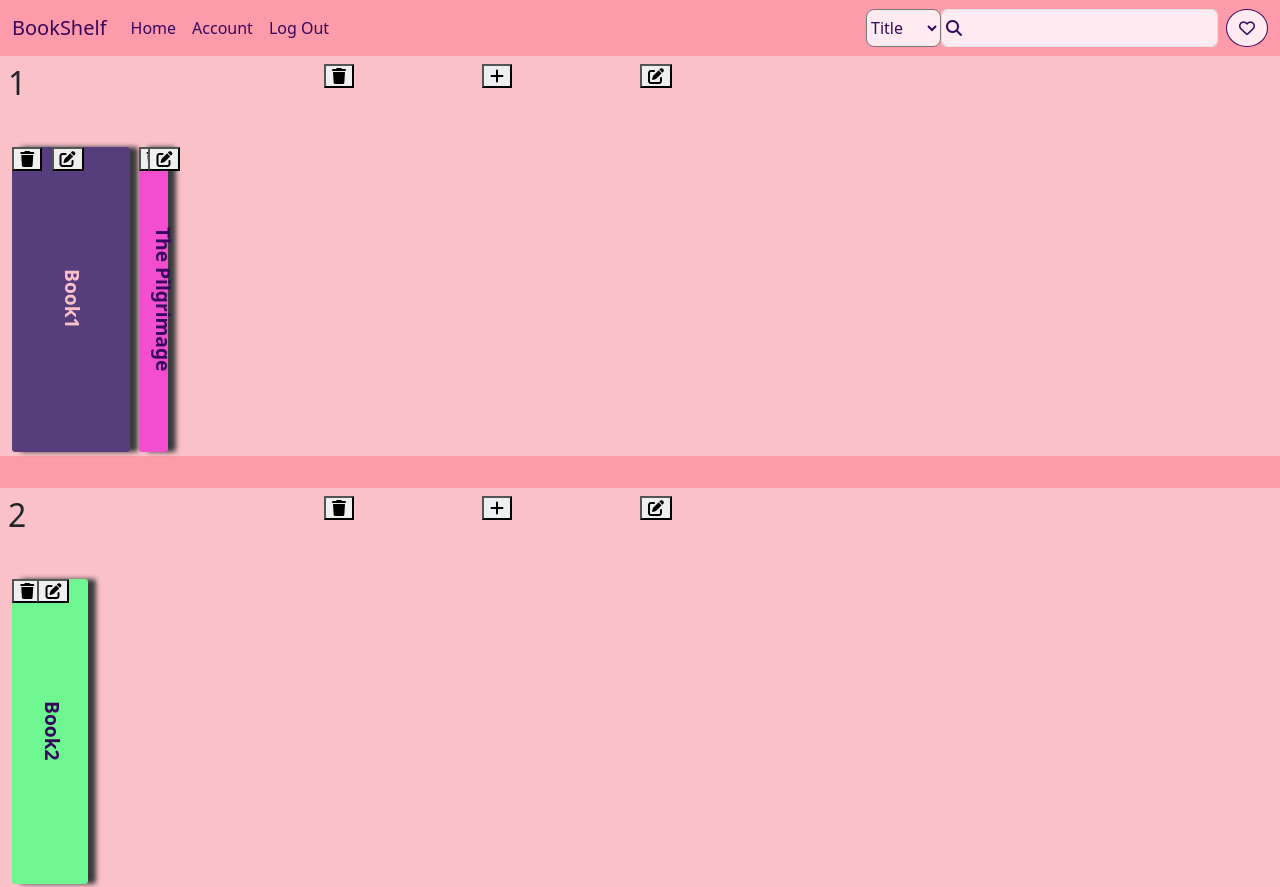
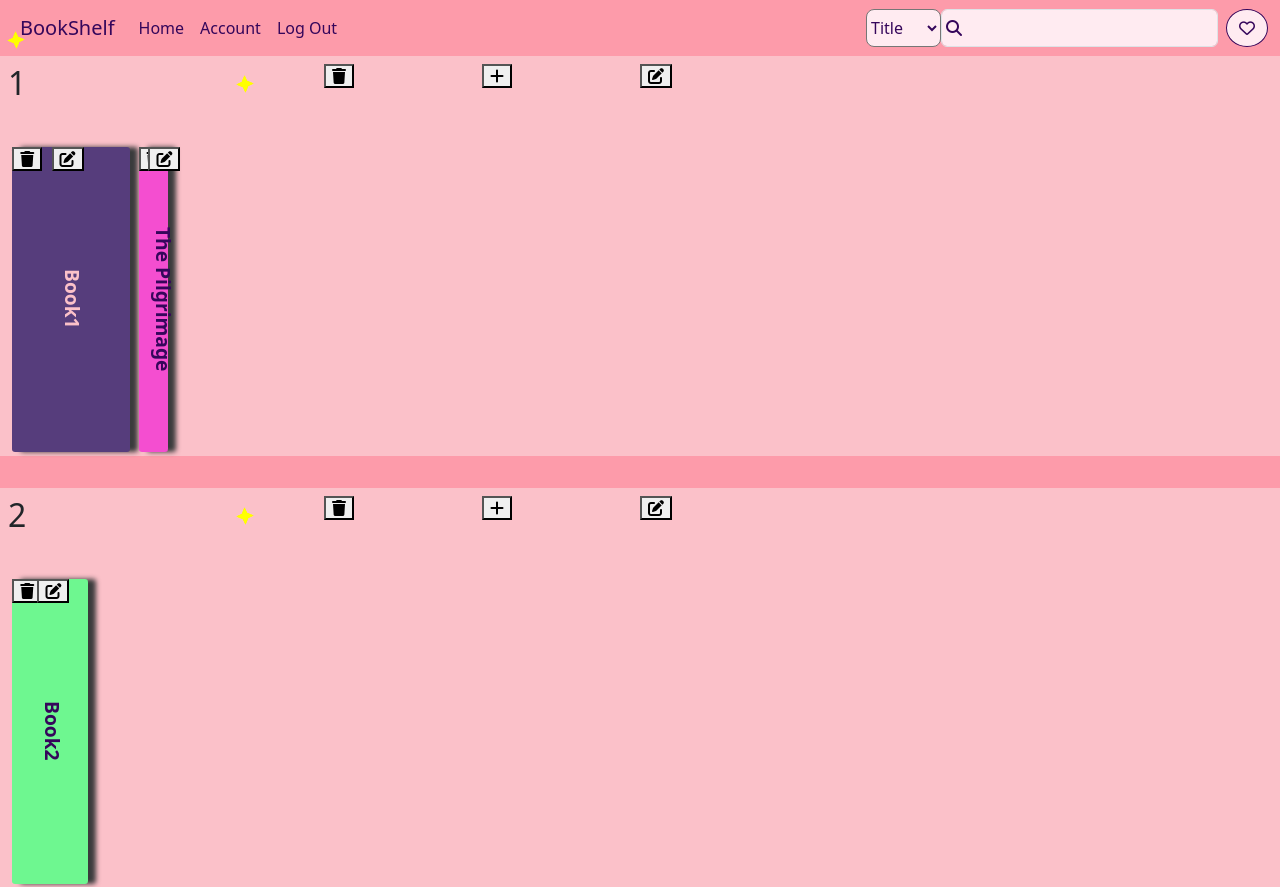
Before and after one commit to hunterb2121/library, a Flask app: page / in a window 1280 px wide. Shown: the top 887 px of the page. Run offline with Flask 3, Linux system fonts and the light colour scheme; a user stored in the database is signed in; data comes from the database, SQL or seed files in the repository; some libraries are stand-ins or nearby versions.

Commit message:
Adding stars to start star animation

```diff
--- a/static/styles.css
+++ b/static/styles.css
@@ -61,7 +61,7 @@ main {
     background-color: #fd9baa;
 }
 
-@keyframes star {
+@keyframes star-color {
     0% {
         background-color: goldenrod;
     }
@@ -79,8 +79,50 @@ main {
     }
 }
 
-.star_collection > * {
-    animation-name: star;
-    animation-duration: 10s;
-    animation-iteration-count: infinite;
+@keyframes star-grow {
+    0% {
+        width: .5rem;
+        height: .5rem;
+    }
+    25% {
+        width: .75rem;
+        height: .75rem;
+    }
+    50% {
+        width: 1rem;
+        height: 1rem;
+    }
+    75% {
+        width: .75rem;
+        height: .75rem;
+    }
+    100% {
+        width: .5rem;
+        height: .5rem;
+    }
 }
+
+.star {
+    position: relative;
+    margin: 1rem auto;
+    width: .5rem;
+    font-size: 1rem;
+}
+
+.star::before {
+    content: "";
+    position: absolute;
+    background-color: yellow;
+    width: .5rem;
+    height: .5rem;
+    transform: rotate(-45deg) skewX(22.5deg) skewY(22.5deg);
+}
+
+.star::after {
+    content: "";
+    position: absolute;
+    background-color: yellow;
+    width: .5rem;
+    height: .5rem;
+    transform: rotate(45deg) skewX(22.5deg) skewY(22.5deg);
+}
--- a/templates/index.html
+++ b/templates/index.html
@@ -14,9 +14,9 @@
             <div class="shelf" data-id="{{ id }}">
                 <h2>{{ id }}</h2>
                 <div class="star-collection">
-                    <div class="star1"></div>
-                    <div class="star2"></div>
-                    <div class="star3"></div>
+                    <div class="star1 star"></div>
+                    <div class="star2 star"></div>
+                    <div class="star3 star"></div>
                 </div>
                 <div class="books_shelf">
                     {% for book in books %}
--- a/templates/layouts.html
+++ b/templates/layouts.html
@@ -26,9 +26,9 @@
             <nav class="navbar navbar-expand-lg bg-body-tertiary">
                 <div class="container-fluid">
                   <div class="star-collection">
-                    <div class="star1"></div>
-                    <div class="star2"></div>
-                    <div class="star3"></div>
+                    <div class="star1 star"></div>
+                    <div class="star2 star"></div>
+                    <div class="star3 star"></div>
                   </div>
                   <a class="navbar-brand" href="#">BookShelf</a>
                   <button class="navbar-toggler" type="button" data-bs-toggle="collapse" data-bs-target="#navbarSupportedContent" aria-controls="navbarSupportedContent" aria-expanded="false" aria-label="Toggle navigation">
```
Also changed, not shown: 3 other files.
